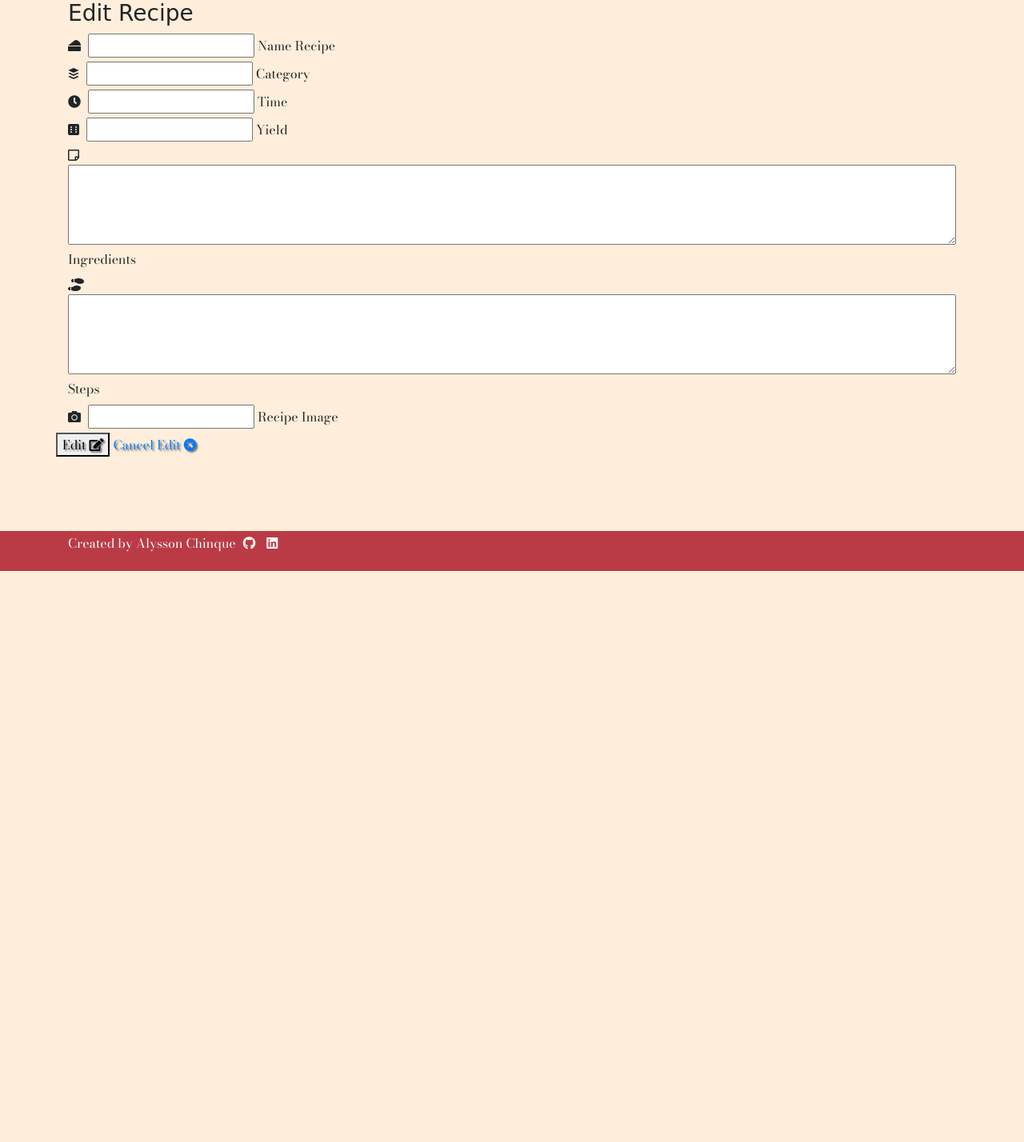
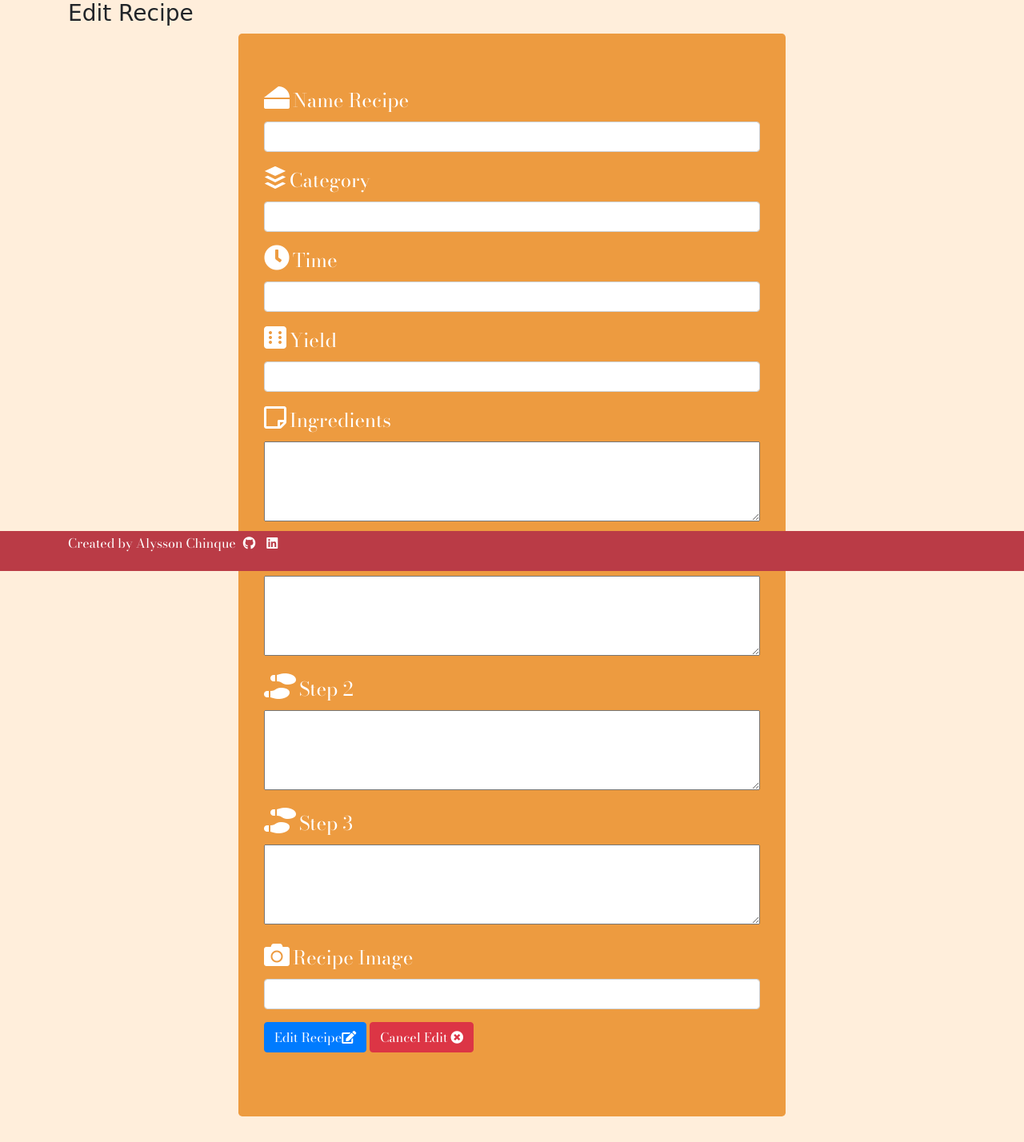
Before and after one commit to Code-Institute-Submissions/CookBook-29, a Flask app: template templates/pages/recipe.html in a window 1280 px wide. Shown: the part 86-1514 px from the top of the page at 80% size. Before the commit the page ends 800 px from the top, so only its background shows below. Run offline with Flask 2, Linux system fonts and the light colour scheme; the template is opened without the code that fills it, so the values that code supplies are empty; some libraries are stand-ins or nearby versions; some web fonts are replaced.

Commit message:
Add Bootstrap classes.

```diff
--- a/templates/components/forms/recipe.html
+++ b/templates/components/forms/recipe.html
@@ -1,97 +1,92 @@
+<div class="container jumbotron jumbo-add">
 {% if add == True %}
-    <form method="POST" action="{{ url_for('addRecipe', user_id=session['user_id']) }}" class="col s12 m8 offset-m2">
+    <form method="POST" action="{{ url_for('addRecipe', user_id=session['user_id']) }}" class="center-form">
 {% else %}
-    <form action="{{ url_for('editRecipe', user_id=session['user_id'], recipe_id=recipe._id) }}" method="POST" class="col s12 m8 offset-m2">
+    <form action="{{ url_for('editRecipe', user_id=session['user_id'], recipe_id=recipe._id) }}" method="POST" class="center-form">
 {% endif %}
 
-        <div class="card-panel">
         <!-- name of recipe -->
-            <div class="row">
-                <div class="input-field col s12">
-                    <i class="fas fa-cheese prefix"></i>
-                    <input id="recipe" name="recipe" type="text" class="validate" required
-                        {% if add != True %} value="{{ recipe.name_recipe }}" {% endif %}>
-                    <label for="recipe">Name Recipe</label>
+        <div class="form-group">
+            <i class="fas fa-cheese prefix-details"></i>
+            <label class="label-add" for="recipe">Name Recipe</label><br>
+            <input id="recipe" name="recipe" type="text" class="form-control validate" required {% if add !=True %}
+                value="{{ recipe.name_recipe }}" {% endif %}>
+
         </div>
+
+        <!-- category -->
+        <div class="form-group">
+            <i class="fab fa-buffer prefix-details"></i>
+            <label class="label-add" for="category">Category</label><br>
+            <input id="category" name="category" type="text" class="form-control validate" required {% if add !=True %}
+                value="{{ recipe.category }}" {% endif %}>
         </div>
-            <!-- category -->
-            <div class="row">
-                <div class="input-field col s12">
-                    <i class="fab fa-buffer prefix"></i>
-                    <input id="category" name="category" type="text" class="validate" required
-                        {% if add != True %} value="{{ recipe.category }}" {% endif %}>
-                    <label for="category">Category</label>
+
+        <!-- time -->
+        <div class="form-group">
+            <i class="fas fa-clock prefix-details"></i>
+            <label class="label-add" for="time">Time</label><br>
+            <input id="time" name="time" type="text" class="form-control validate" required {% if add !=True %}
+                value="{{ recipe.time }}" {% endif %}>
         </div>
+
+        <!-- Yield -->
+        <div class="form-group">
+            <i class="fas fa-dice-six prefix-details"></i>
+            <label class="label-add" for="yield">Yield</label><br>
+            <input id="yield" name="yield" type="number" class="form-control validate" required {% if add !=True %}
+                value="{{ recipe.yield }}" {% endif %}>
         </div>
-            <!-- time -->
-            <div class="row">
-                <div class="input-field col s12">
-                    <i class="fas fa-clock prefix"></i>
-                    <input id="time" name="time" type="text" class="validate" required
-                        {% if add != True %} value="{{ recipe.time }}" {% endif %}>
-                    <label for="time">Time</label>
+
+        <!-- ingredients -->
+        <div class="form-group">
+            <i class="far fa-sticky-note prefix-details"></i>
+            <label class="label-add" for="ingredients">Ingredients</label><br>
+            <textarea class="textarea" id="ingredients" name="ingredients" type="text" class="form-control validate" required>{% if add != True %}{{- recipe.ingredients -}}{% endif %}</textarea>
         </div>
+
+        <!-- Step 1 -->
+        <div class="form-group">
+            <i class="fas fa-shoe-prints prefix-details"></i>
+            <label class="label-add" for="steps">Step 1</label><br>
+            <textarea class="textarea" id="step1" name="step1" type="text" class="form-control validate" required>{% if add != True %}{{- recipe.step1 -}}{% endif %}</textarea>
         </div>
-            <!-- Yield -->
-            <div class="row">
-                <div class="input-field col s12">
-                    <i class="fas fa-dice-six prefix"></i>
-                    <input id="yield" name="yield" type="number" class="validate" required
-                        {% if add != True %} value="{{ recipe.yield }}" {% endif %}>
-                    <label for="yield">Yield</label>
+        <!-- Step 2 -->
+        <div class="form-group">
+            <i class="fas fa-shoe-prints prefix-details"></i>
+            <label class="label-add" for="steps">Step 2</label><br>
+            <textarea class="textarea" id="step2" name="step2" type="text" class="form-control">{% if add != True %}{{- recipe.step2 -}}{% endif %}</textarea>
         </div>
+        <!-- Step 3 -->
+        <div class="form-group">
+            <i class="fas fa-shoe-prints prefix-details"></i>
+            <label class="label-add" for="steps">Step 3</label><br>
+            <textarea class="textarea" id="step3" name="step3" type="text" class="form-control">{% if add != True %}{{- recipe.step3 -}}{% endif %}</textarea>
         </div>
-            <!-- ingredients -->
-            <div class="row">
-                <div class="input-field col s12">
-                    <i class="far fa-sticky-note prefix"></i>
-                    <textarea class="textarea" id="ingredients" name="ingredients" type="text" class="validate" required>
-                        {% if add != True %}
-                            {{- recipe.ingredients -}}
-                        {% endif %}
-                    </textarea>
-                    <label for="ingredients">Ingredients</label>
+
+        <!-- image recipe -->
+        <div class="form-group justify-content-center">
+            <i class="fas fa-camera prefix-details"></i>
+            <label class="label-add" for="recipe_image">Recipe Image</label><br>
+            <input id="recipe_image" name="recipe_image" type="url" class="form-control" {% if add !=True %}
+                value="{{ recipe.recipe_image }}" {% endif %}>
         </div>
-            </div>
-            <!-- Steps -->
-            <div class="row">
-                <div class="input-field col s12">
-                    <i class="fas fa-shoe-prints prefix"></i>
-                    <textarea class="textarea" id="steps" name="steps" type="text" class="validate" required>
-                        {% if add != True %}
-                            {{- recipe.steps -}}
-                        {% endif %}
-                    </textarea>
-                    <label for="steps">Steps</label>
-                </div>
-            </div>
-            <!-- image recipe -->
-            <div class="row">
-                <div class="input-field col s12">
-                    <i class="fas fa-camera prefix"></i>
-                    <input id="recipe_image" name="recipe_image" type="url"
-                        {% if add != True %} value="{{ recipe.recipe_image }}" {% endif %}>
-                    <label for="recipe_image">Recipe Image</label>
-                </div>
-            </div>
+
         <!-- Add or Edit/Cancel -->
-            <div class="row">
+        <div class="form-group justify-content-center">
             {% if add == True %}
-                    <button type="submit" class="col s12 btn-large text-shadow">
-                        Add <i class="fas fa-plus"></i>
+                <button type="submit" class="btn btn-info">
+                    Add Recipe<i class="fas fa-plus"></i>
                 </button>
             {% else %}
-                    <span class="center-align">
-                        <button type="submit" class="btn-large text-shadow">
-                            Edit <i class="fas fa-edit"></i>
+                <button type="submit" class="btn btn-primary">
+                    Edit Recipe<i class="fas fa-edit"></i>
                 </button>
                 <!-- cancel edit -->
-                        <a href="{{ url_for('recipes') }}" class="btn-large red text-shadow">
+                <a href="{{ url_for('recipes') }}" class="btn btn-danger">
                     Cancel Edit <i class="fas fa-times-circle"></i>
                 </a>
-                    </span>
             {% endif %}
-
-            </div>
         </div>
     </form>
+</div>
```
Lines whose indentation alone changed are shown as unchanged.
